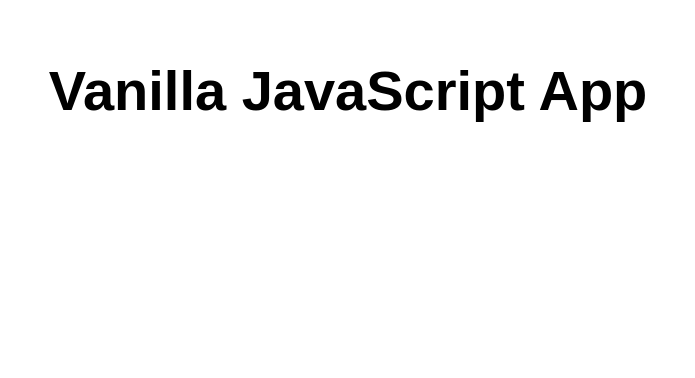
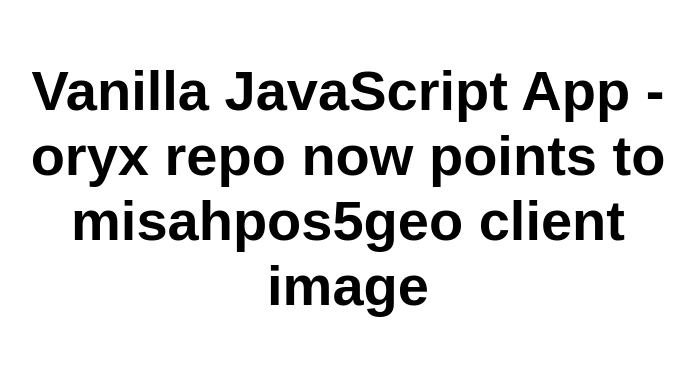
Before and after one commit to cmriachi/mishapos5geotests, a website: page src/index.html in a window 1280 px wide. Shown: the whole page, without its empty margins (292-987 px from the left). Drawn offline with Linux system fonts and the light colour scheme.

Commit message:
Update index.html

```diff
--- a/src/index.html
+++ b/src/index.html
@@ -10,7 +10,7 @@
 
 <body>
   <main>
-    <h1>Vanilla JavaScript App</h1>
+    <h1>Vanilla JavaScript App - oryx repo now points to misahpos5geo client image</h1>
   </main>
 </body>
 
```
